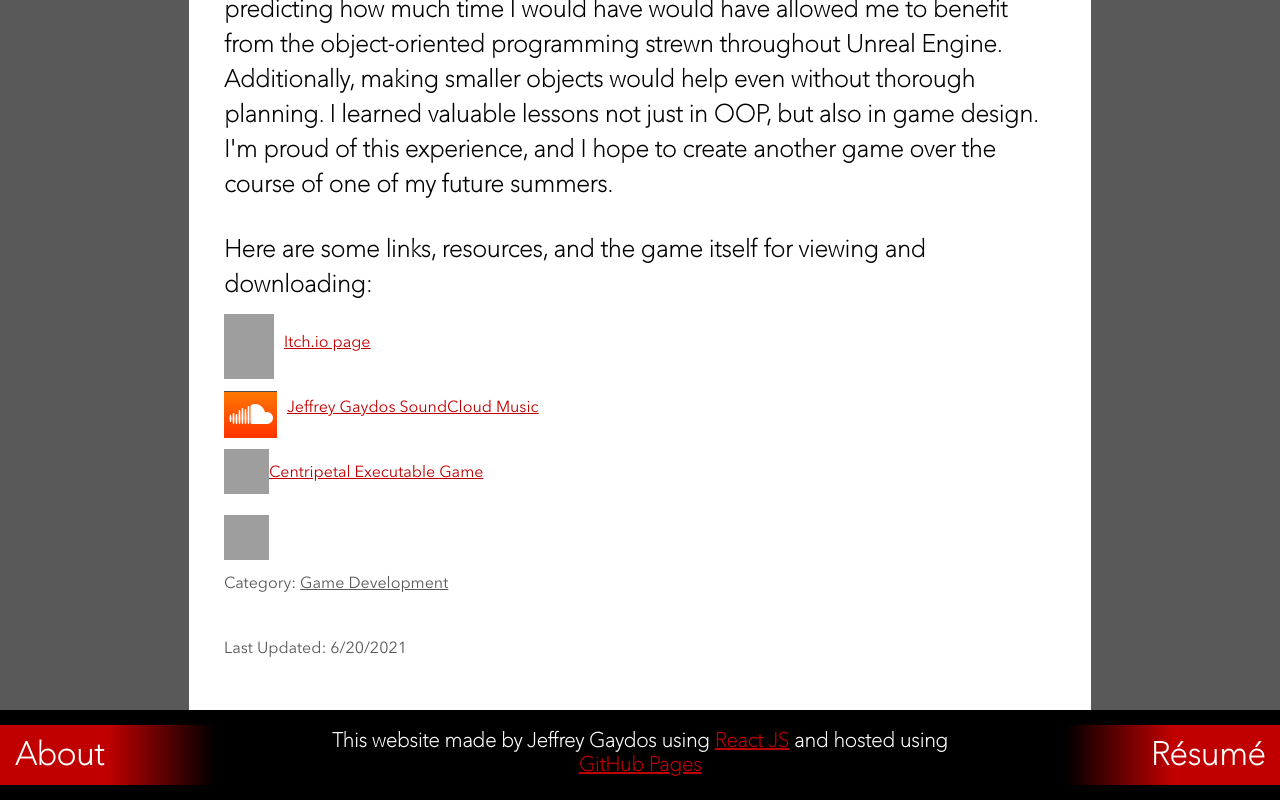
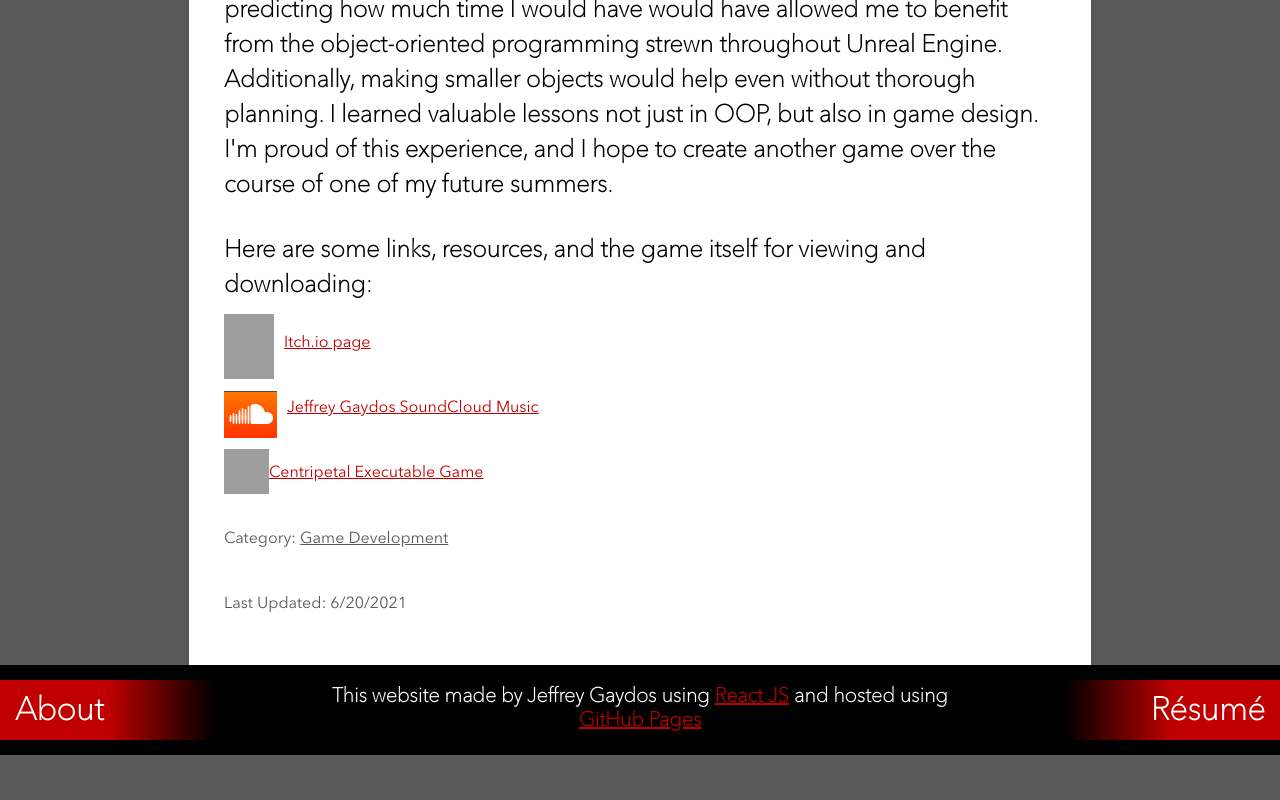
Before and after one commit to JeffreyGaydos/JeffreyGaydos.github.io, a React (Create React App) app: page /#/Centripetal in a window 1280 px wide. Shown: the part 9090-9890 px from the top of the page. After the commit the page ends 9845 px from the top, so only its background shows below. Built offline with nearby package versions, Linux system fonts and the light colour scheme; grey boxes are pictures that could not be loaded.

Commit message:
remove source code link (infeasible)

```diff
--- a/src/pages/Centripetal.jsx
+++ b/src/pages/Centripetal.jsx
@@ -95,12 +95,12 @@ class Centripetal extends Component {
                 </div>
                 <div className="flex-left">
                     <img src={require("../images/icons/zip.ico")} alt="zip file icon" className="icon"/>
-                    <p className="article"><a className="article link" href={process.env.PUBLIC_URL + "downloads/Centripetal.zip"} download>Centripetal Executable Game</a></p>
+                    <p className="article"><a className="article link" href="https://drive.google.com/file/d/1qwAFskrIMu_j_Uf28C1kbO9evWZoUMYL/view" download>Centripetal Executable Game</a></p>
                 </div>
-                <div className="flex-left">
+                {/* <div className="flex-left">
                     <img src={require("../images/icons/zip.ico")} alt="zip file icon" className="icon"/>
-                    {/* <p className="article"><a className="article link" href={process.env.PUBLIC_URL + "downloads/CentripetalSource.zip"} download>Centripetal Unreal Engine Project Source</a></p> */}
-                </div>
+                    <p className="article"><a className="article link" href={process.env.PUBLIC_URL + "downloads/CentripetalSource.zip"} download>Centripetal Unreal Engine Project Source</a></p>
+                </div> */}
                 <p className="article inline footer">Category: <Link className="link" to="/game-development"><span python-backend="category">Game Development</span></Link></p>
                 <p className="article inline footer">Last Updated: 6/20/2021</p>
             </div>
```
